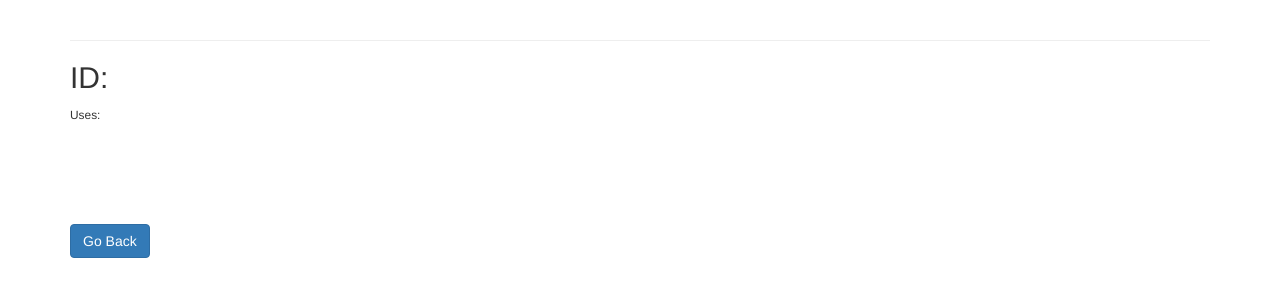
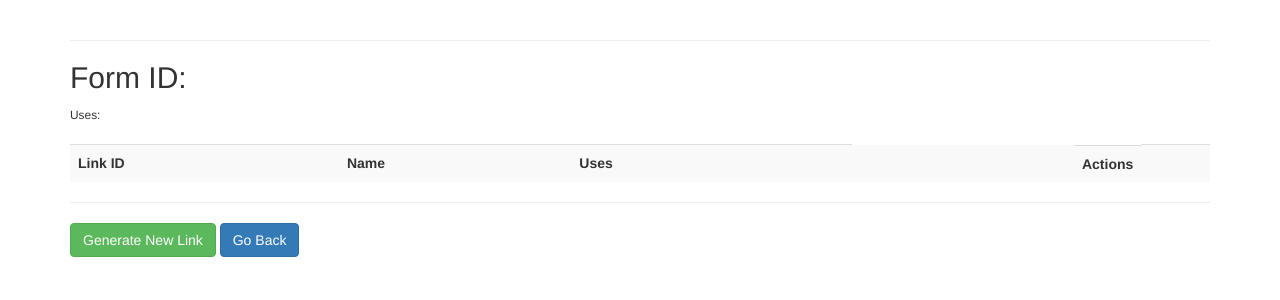
Before and after one commit to Vrend/Invite-Manager, a Python web app: template src/templates/form.html in a window 1280 px wide. Shown: the part 52-352 px from the top of the page. Run offline with Jinja, Linux system fonts and the light colour scheme; the template is opened without the code that fills it, so the values that code supplies are empty; some libraries are stand-ins or nearby versions.

Commit message:
can now generate, copy, and delete links for forms
banner messages fade out after a certain duration

Account deletion deletes all forms and links, and form deletion deletes all links from that form

```diff
--- a/src/templates/form.html
+++ b/src/templates/form.html
@@ -1,15 +1,54 @@
 {% extends 'layout.html' %}
 
 {% block body %}
+    <script>
+        function push(index) {
+            var content = $('#id-'.concat(index)).text();
+            var result = window.location.host.concat('/submit_form?id=', content);
+            var dummy = document.createElement('textarea');
+            document.body.appendChild(dummy);
+            dummy.value = result;
+            dummy.select();
+            document.execCommand('Copy');
+            dummy.parentNode.removeChild(dummy);
+            $('#message').removeClass('hidden').show().delay(1200).fadeOut(300);
+        }
+    </script>
+    <div id="message" class="alert alert-success hidden">Link Copied</div>
     <h1>{{form.name}}</h1>
     <hr>
-    <h2>ID: {{form.id}}</h2>
+    <h2>Form ID: {{form.id}}</h2>
     <small>Uses: {{form.uses}}</small>
     <br/>
     <br/>
-    <br/>
-    <br/>
-    <br/>
-    <br/>
+    <table class="table table-striped">
+            <tr>
+                <th>Link ID</th>
+                <th>Name</th>
+                <th>Uses</th>
+                <th></th>
+                <th class="pull-right">Actions</th>
+                <th></th>
+            </tr>
+            {% for link in links %}
+                <tr>
+                    <td id="id-{{loop.index}}">{{link.id}}</td>
+                    <td>{{link.name}}</td>
+                    <td>{{link.uses}}</td>
+                    <td></td>
+                    <td>
+                        <button type="button" class="btn btn-primary pull-right" onclick="push({{loop.index}})">Copy Link</button>
+                    </td>
+                    <td>
+                        <form method="POST" action="{{url_for('delete_form_link', link_id=link.id)}}">
+                            <input type="hidden" name="_method" value="DELETE">
+                            <input type="submit" value="Delete" class="btn btn-danger">
+                        </form>
+                    </td>
+                </tr>
+            {% endfor %}
+        </table>
+    <hr>
+    <a class="btn btn-success" href="/create_form_link/{{form.id}}">Generate New Link</a>
     <a class="btn btn-primary" href="/forms">Go Back</a>
 {% endblock %}
--- a/src/templates/forms.html
+++ b/src/templates/forms.html
@@ -8,7 +8,7 @@
                 <th>ID</th>
                 <th>Name</th>
                 <th>Uses</th>
-                <th></th>
+                <th class="pull-right">Actions</th>
                 <th></th>
             </tr>
             {% for form in forms %}
--- a/src/templates/includes/_messages.html
+++ b/src/templates/includes/_messages.html
@@ -1,15 +1,15 @@
 {% with messages = get_flashed_messages(with_categories=true) %}
     {% if messages %}
         {% for category, message in messages %}
-            <div class="alert alert-{{category}}">{{message}}</div>
+            <div id="flash" class="alert alert-{{category}}">{{message}}</div>
         {% endfor %}
     {% endif %}
 {% endwith %}
 
 {% if error %}
-    <div class="alert alert-danger">{{error}}</div>
+    <div id="error-flash" class="alert alert-danger">{{error}}</div>
 {% endif %}
 
 {% if success %}
-    <div class="alert alert-success">{{success}}</div>
+    <div id="success-flash" class="alert alert-success">{{success}}</div>
 {% endif %}
```
Also changed, not shown: src/app.py (+60 -10 lines), src/templates/create_form_link.html (added, +19 -0 lines), src/templates/layout.html (+6 -1 lines).
